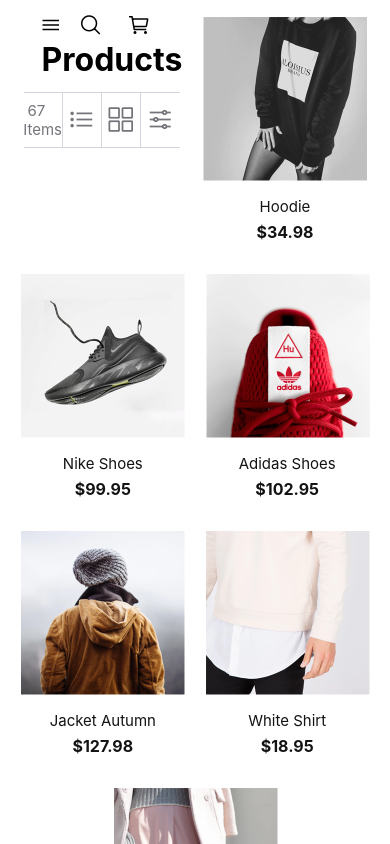
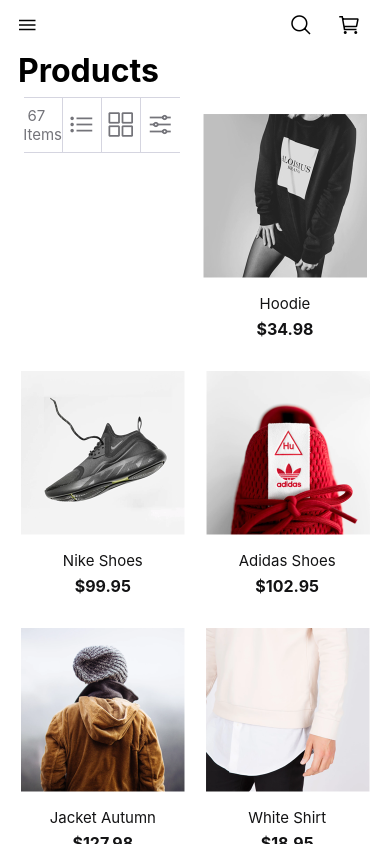
Before and after one commit to SebastianBC09/Awesome-Ecommerce, a React Native app: screen / in a window 390 px wide. Shown: the top 844 px of the page. Built offline with nearby package versions, Linux system fonts and the light colour scheme.

Commit message:
♻REFACTOR: Product Screen & components.
Refactor of the components for the product screen, more consistent names & usage to create the screen.

```diff
--- /dev/null
+++ b/app/components/ProductCard.js
@@ -0,0 +1,35 @@
+import React from 'react';
+import { View, StyleSheet, Image, Text } from 'react-native';
+
+const ProductCard = (props) => {
+  return (
+    <View style={styles.card}>
+      <Image source={props.source} />
+      <Text style={styles.name}>{props.name}</Text>
+      <Text style={styles.price}>{props.price}</Text>
+    </View>
+  );
+};
+
+const styles = StyleSheet.create({
+  card: {
+    width: 163,
+    height: 240,
+    marginTop: 17,
+  },
+  name: {
+    fontSize: 15,
+    color: '#131314',
+    marginTop: 16,
+    alignSelf: 'center'
+  },
+  price: {
+    fontSize: 16,
+    color: '#131314',
+    fontWeight: 'bold',
+    marginTop: 6,
+    alignSelf: 'center'
+  }
+})
+
+export default ProductCard;
--- /dev/null
+++ b/app/components/ProductFilters.js
@@ -0,0 +1,72 @@
+import React from 'react';
+import { View, StyleSheet, Text } from 'react-native';
+
+import { Ionicons } from '@expo/vector-icons';
+
+const ProductFilters = () => {
+  return (
+    <View>
+      <View style={styles.filterContainer} >
+        <View style={styles.items} >
+          <Text style={styles.text} > 67 Items </Text>
+        </View>
+        <View style={styles.list}>
+          <Ionicons name="ios-list-outline" size={28} color="#74747A" />
+        </View>
+        <View style={styles.grid}>
+          <Ionicons name="ios-grid-outline" size={28} color="#74747A" />
+        </View>
+        <View style={styles.adjust}>
+          <Ionicons name="ios-options-outline" size={28} color="#74747A" />
+        </View>
+      </View>
+    </View>
+  );
+}
+
+const styles = StyleSheet.create({
+  filterContainer: {
+    flexDirection: 'row',
+    width: '100%',
+    height: 56,
+    borderTopWidth: 1,
+    borderBottomWidth: 1,
+    borderColor: '#D5D5E0',
+  },
+  items: {
+    width: '25%',
+    flexDirection: 'row',
+    justifyContent: 'center',
+    alignItems: 'center',
+    borderRightWidth: 1,
+    borderColor: '#D5D5E0',
+  },
+  text: {
+    color: '#74747A',
+    fontSize: 15,
+  },
+  list: {
+    width: '25%',
+    flexDirection: 'row',
+    justifyContent: 'center',
+    alignItems: 'center',
+    borderRightWidth: 1,
+    borderColor: '#D5D5E0',
+  },
+  grid: {
+    width: '25%',
+    flexDirection: 'row',
+    justifyContent: 'center',
+    alignItems: 'center',
+    borderRightWidth: 1,
+    borderColor: '#D5D5E0',
+  },
+  adjust: {
+    width: '25%',
+    flexDirection: 'row',
+    justifyContent: 'center',
+    alignItems: 'center',
+  },
+})
+
+export default ProductFilters;
--- /dev/null
+++ b/app/components/ProductsBar.js
@@ -0,0 +1,26 @@
+import React from 'react'
+import { View, Text, StyleSheet } from 'react-native'
+
+const ProductsBar = () => {
+  return (
+    <View style={styles.largeNav} >
+      <Text style={styles.title} >Products</Text>
+    </View>
+  );
+}
+
+const styles = StyleSheet.create({
+  largeNav: {
+    width: '100%',
+    height: 53,
+  },
+  title: {
+    position: 'absolute',
+    top: 6.5,
+    left: 18,
+    fontSize: 32,
+    fontWeight: 'bold',
+  }
+})
+
+export default ProductsBar;
--- /dev/null
+++ b/app/components/ProductsNavbar.js
@@ -0,0 +1,40 @@
+import React from 'react';
+import { View, StyleSheet, StatusBar } from 'react-native';
+
+import { Ionicons } from '@expo/vector-icons';
+
+const ProductsNavbar = () => {
+  return (
+    <View style={styles.container}>
+      <StatusBar style='auto' />
+      <Ionicons name="ios-menu-outline" size={24} color="black" style={styles.menu} />
+      <Ionicons name="ios-search-outline" size={24} color="black" style={styles.search} />
+      <Ionicons name="ios-cart-outline" size={24} color="black" style={styles.cart} />
+    </View>
+  );
+};
+
+
+const styles = StyleSheet.create({
+  container: {
+    width: '100%',
+    height: 44,
+  },
+  menu: {
+    position: 'absolute',
+    top: 12,
+    left: 16,
+  },
+  search: {
+    position: 'absolute',
+    top: 12,
+    right: 77,
+  },
+  cart: {
+    position: 'absolute',
+    top: 12,
+    right: 29,
+  }
+})
+
+export default ProductsNavbar;
--- a/app/screens/ProductsList.js
+++ b/app/screens/ProductsList.js
@@ -1,19 +1,23 @@
 import React from 'react';
 import { View, StyleSheet, ScrollView } from 'react-native';
-import Filter from '../components/Filters'
-import Card from '../components/ItemCard';
+import ProductsNavbar from '../components/ProductsNavbar';
+import ProductsBar from '../components/ProductsBar';
+import ProductFilters from '../components/ProductFilters';
+import ProductCard from '../components/ProductCard';
 
 const ProductList = () => {
   return (
     <ScrollView>
       <View style={styles.itemsContainer}>
-        <Filter />
-        <Card name='Hoodie' price="$34.98" source={require('../assets/Hoodie.jpg')} />
-        <Card name='Nike Shoes' price="$99.95" source={require('../assets/Nike.png')} />
-        <Card name='Adidas Shoes' price="$102.95" source={require('../assets/Adidas.png')} />
-        <Card name='Jacket Autumn' price="$127.98" source={require('../assets/Jacket.png')} />
-        <Card name='White Shirt' price="$18.95" source={require('../assets/Shirt.png')} />
-        <Card name='Handbag' price="$28.95" source={require('../assets/Purse.png')} />
+        <ProductsNavbar />
+        <ProductsBar />
+        <ProductFilters />
+        <ProductCard name='Hoodie' price="$34.98" source={require('../assets/Hoodie.jpg')} />
+        <ProductCard name='Nike Shoes' price="$99.95" source={require('../assets/Nike.png')} />
+        <ProductCard name='Adidas Shoes' price="$102.95" source={require('../assets/Adidas.png')} />
+        <ProductCard name='Jacket Autumn' price="$127.98" source={require('../assets/Jacket.png')} />
+        <ProductCard name='White Shirt' price="$18.95" source={require('../assets/Shirt.png')} />
+        <ProductCard name='Handbag' price="$28.95" source={require('../assets/Purse.png')} />
       </View>
     </ScrollView>
   );
```
